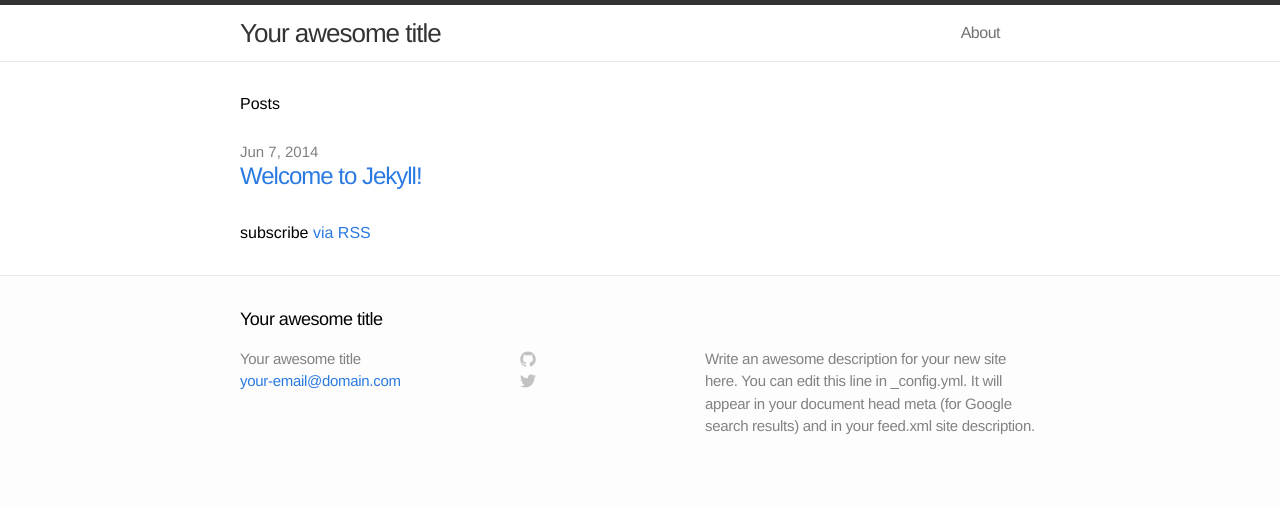
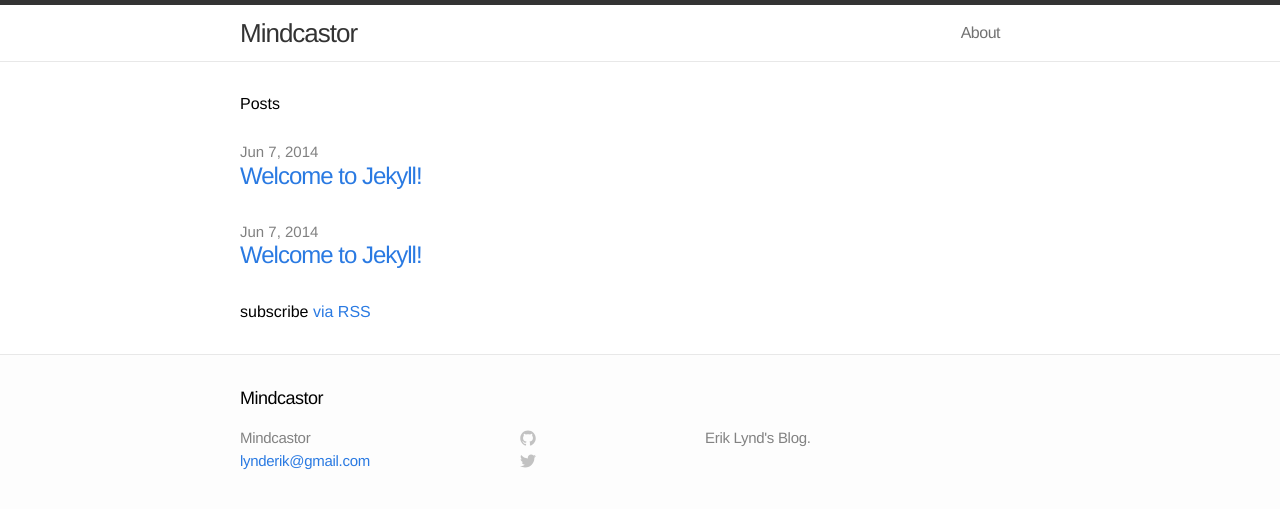
Before and after one commit to eriklynd/eriklynd.github.io, a Jekyll site: the page built from index.html, in a window 1280 px wide. Shown: the top 509 px of the page. Built offline with Jekyll 4.4.1, drawn with Linux system fonts in a browser that asks for light colours.

```diff
--- a/_config.yml
+++ b/_config.yml
@@ -1,9 +1,9 @@
 # Site settings
-title: Your awesome title
-email: your-email@domain.com
-description: "Write an awesome description for your new site here. You can edit this line in _config.yml. It will appear in your document head meta (for Google search results) and in your feed.xml site description."
+title: Mindcastor
+email: lynderik@gmail.com
+description: "Erik Lynd's Blog."
 baseurl: ""
-url: "http://yourdomain.com"
+url: "http://eriklynd.github.io"
 
 # Build settings
 markdown: kramdown
```
Also changed, not shown: _posts/2014-06-07-first-line-of-words.markdown (added, +17 -0 lines).
